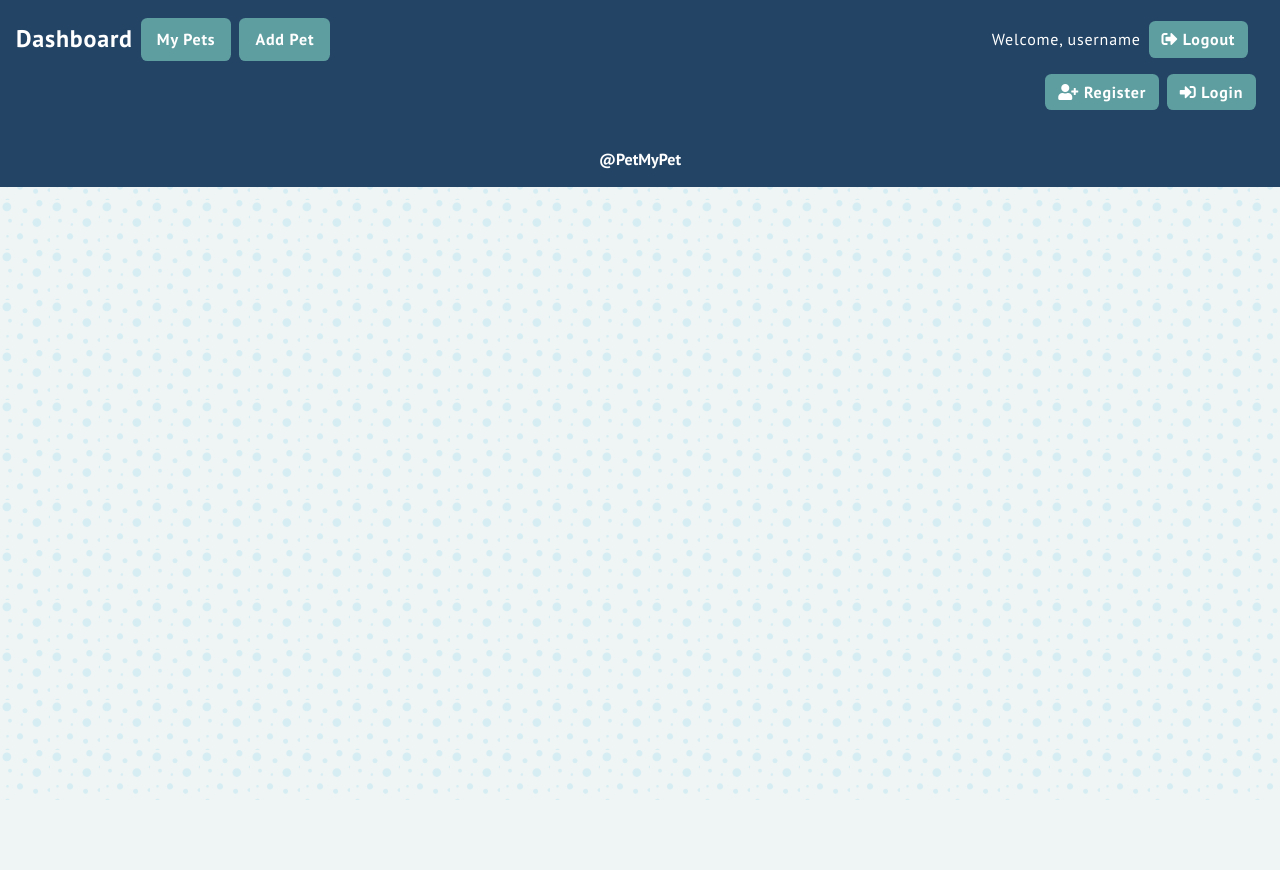
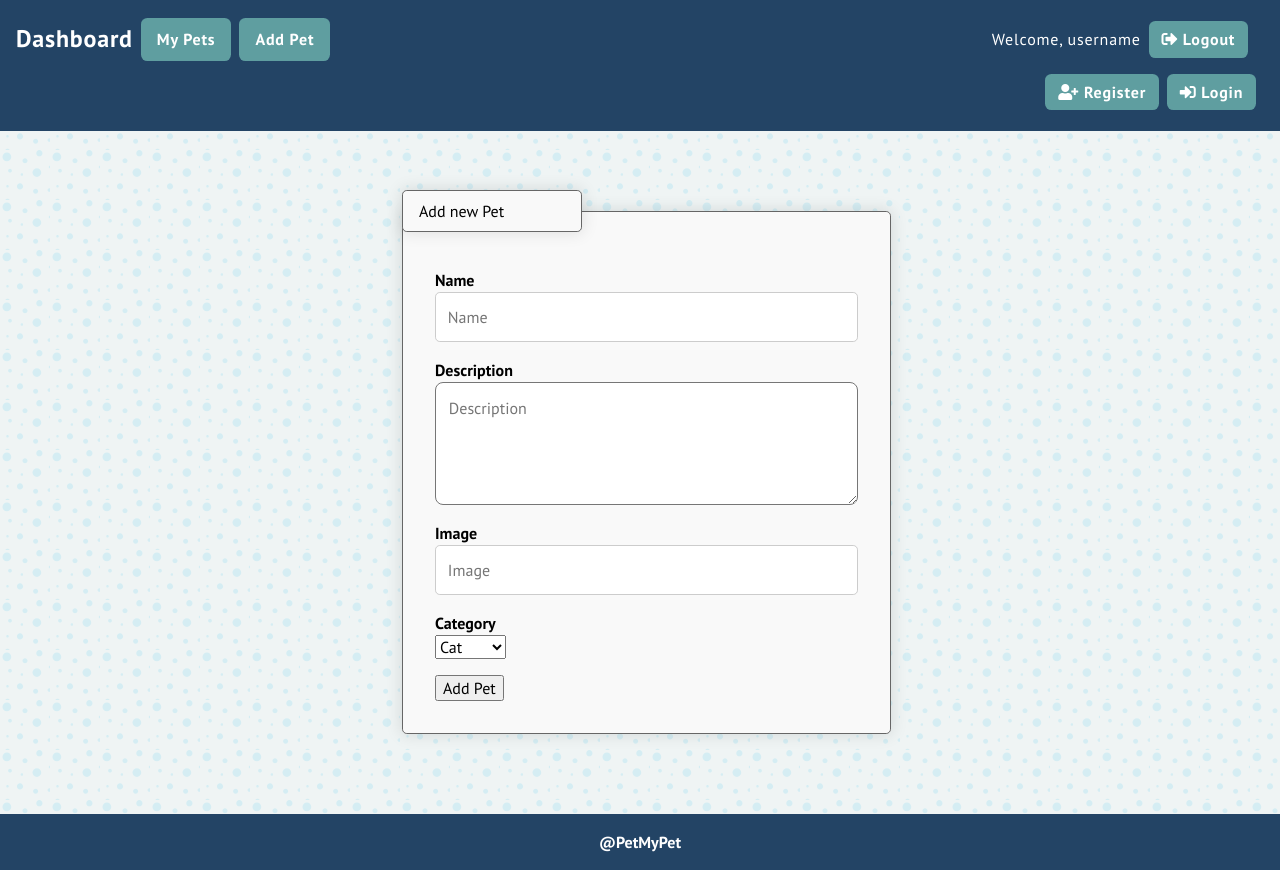
Before and after one commit to hristogeorgiew/Pets, a React (Create React App) app in the folder client/: page /pets/create in a window 1280 px wide. Before the commit the page ends 800 px from the top, so only its background shows below. Built offline with nearby package versions, Linux system fonts and the light colour scheme; a web font is replaced by a local one.

Commit message:
Add create form pet

```diff
--- a/client/src/App.js
+++ b/client/src/App.js
@@ -4,6 +4,7 @@
 import Footer from './components/Footer/Footer';
 import Categories from './components/Categories/Categories';
 import PetDetails from './components/PetDetails/PetDetails';
+import CreatePet from './components/CreatePet/CreatePet';
 import DemoPage from './components/DemoPage/DemoPage';
 import DemoPageTwo from './components/DemoPage copy/DemoPage';
 import DemoFunc from './components/DemoPage func/DemoFunc';
@@ -17,7 +18,8 @@
         <Switch>
             <Route path="/" exact component={Categories} />
             <Route path="/categories/:category" exact component={Categories} />
-            <Route path="/pets/details/:petId" component={PetDetails} />
+            <Route path="/pets/details/:petId" exact component={PetDetails} />
+            <Route path="/pets/create" exact component={CreatePet}/>
             <Route path="/demo" component={DemoPageTwo} />
         </Switch>
 
--- /dev/null
+++ b/client/src/components/CreatePet/CreatePet.js
@@ -0,0 +1,53 @@
+import React from 'react'
+
+function CreatePet() {
+    return (
+
+           <section class="create">
+                <form action="#" method="post">
+                    <fieldset>
+                        <legend>Add new Pet</legend>
+                        <p class="field">
+                            <label for="name">Name</label>
+                            <span class="input">
+                                <input type="text" name="name" id="name" placeholder="Name" />
+                                <span class="actions"></span>
+                            </span>
+                        </p>
+                        <p class="field">
+                            <label for="description">Description</label>
+                            <span class="input">
+                                <textarea rows="4" cols="45" type="text" name="description" id="description"
+                                    placeholder="Description"></textarea>
+                                <span class="actions"></span>
+                            </span>
+                        </p>
+                        <p class="field">
+                            <label for="image">Image</label>
+                            <span class="input">
+                                <input type="text" name="imageURL" id="image" placeholder="Image" />
+                                <span class="actions"></span>
+                            </span>
+                        </p>
+                        <p class="field">
+                            <label for="category">Category</label>
+                            <span class="input">
+                                <select type="text" name="category">
+                                    <option>Cat</option>
+                                    <option>Dog</option>
+                                    <option>Parrot</option>
+                                    <option>Reptile</option>
+                                    <option>Other</option>
+                                </select>
+                                <span class="actions"></span>
+                            </span>
+                        </p>
+                        <input class="button" type="submit" class="submit" value="Add Pet" />
+                    </fieldset>
+                </form>
+            </section>
+
+    )
+}
+
+export default CreatePet
--- a/client/src/components/Header/Header.js
+++ b/client/src/components/Header/Header.js
@@ -9,7 +9,7 @@
                     <div className="first-bar">
                         <Link to="/">Dashboard</Link>
                         <a className="button" href="#">My Pets</a>
-                        <a className="button" href="#">Add Pet</a>
+                        <Link className="button" to="/pets/create">Add Pet</Link>
                     </div>
                     <div className="second-bar">
                         <ul>
```
